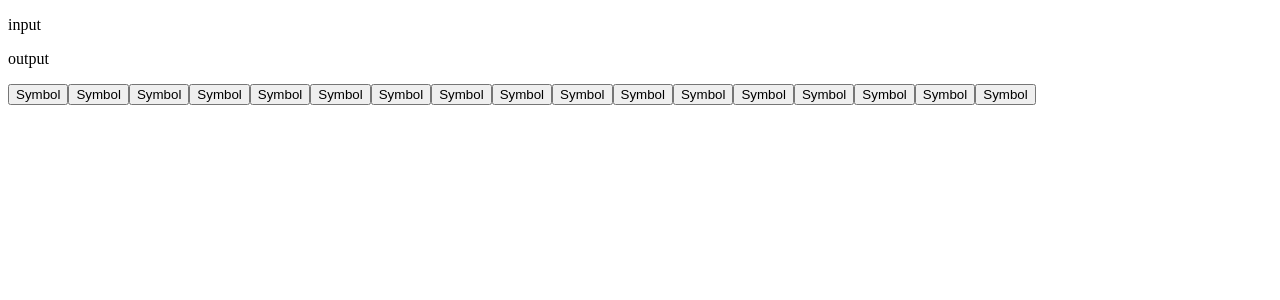
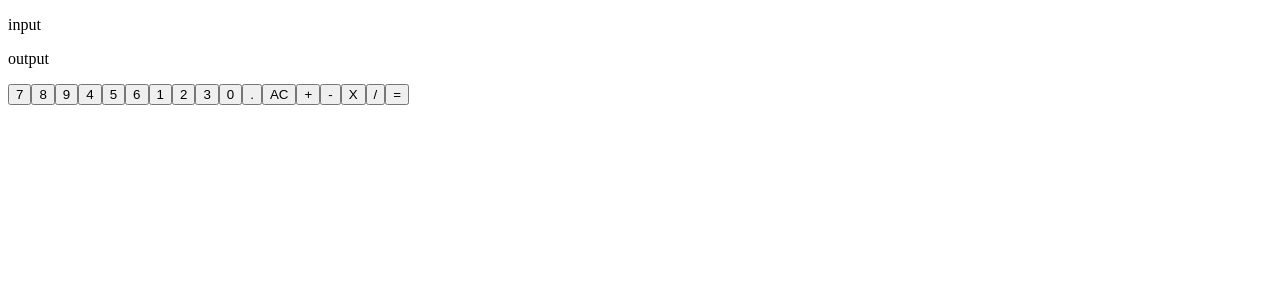
Before and after one commit to nattdev/javascript-calculator, a React (Vite) app: page / in a window 1280 px wide. Shown: the top 300 px of the page. Built offline with nearby package versions, Linux system fonts and the light colour scheme; the HTML template or start-up script is replaced by a standard one.

Commit message:
Add id attributes and text inner into buttons

```diff
--- a/src/components/Button.jsx
+++ b/src/components/Button.jsx
@@ -1,6 +1,6 @@
-function Button() {
+function Button({id, text}) {
     return (
-        <button className="button">Symbol</button>
+        <button id={id} className="button">{text}</button>
     )
 }
 
--- a/src/components/Buttons.jsx
+++ b/src/components/Buttons.jsx
@@ -2,25 +2,90 @@ import Button from './Button'
 
 function Buttons() {
 
+const numbersPad = [{
+    "id": "seven",
+    "text": "7",
+},
+{
+    "id": "eight",
+    "text": "8",
+},
+{
+    "id": "nine",
+    "text": "9",
+},
+{
+    "id": "four",
+    "text": "4",
+},
+{
+    "id": "five",
+    "text": "5",
+},
+{
+    "id": "six",
+    "text": "6",
+},
+{
+    "id": "one",
+    "text": "1",
+},
+{
+    "id": "two",
+    "text": "2",
+},
+{
+    "id": "three",
+    "text": "3",
+},
+{
+    "id": "zero",
+    "text": "0",
+},
+{
+    "id": "decimal",
+    "text": ".",
+},
+{
+    "id": "clear",
+    "text": "AC",
+}
+];
+
+const operationsPad = [{
+    "id": "add",
+    "text": "+",
+},
+{
+    "id": "substract",
+    "text": "-",
+},
+{
+    "id": "multiply",
+    "text": "X",
+},
+{
+    "id": "divide",
+    "text": "/",
+},
+{
+    "id": "equals",
+    "text": "=",
+}
+];
+
+const numberButtons = numbersPad.map((number) =>
+    <Button id={number.id} key={number.id} text={number.text}/>
+);
+
+const operationButtons = operationsPad.map((operation) =>
+    <Button id={operation.id} key={operation.id} text={operation.text}/>
+);
+
     return (
         <div className="buttons-wrapper">
-            <Button />
-            <Button />
-            <Button />
-            <Button />
-            <Button />
-            <Button />
-            <Button />
-            <Button />
-            <Button />
-            <Button />
-            <Button />
-            <Button />
-            <Button />
-            <Button />
-            <Button />
-            <Button />
-            <Button />
+            {numberButtons}
+            {operationButtons}
         </div>
     )
 }
--- a/src/components/Display.jsx
+++ b/src/components/Display.jsx
@@ -2,7 +2,7 @@ function Display() {
     return (
         <div className="display-wrapper">
             <p className="input-screen">input</p>
-            <p className="output-screen">output</p>
+            <p className="output-screen" id="display">output</p>
         </div>
     )
 }
```
